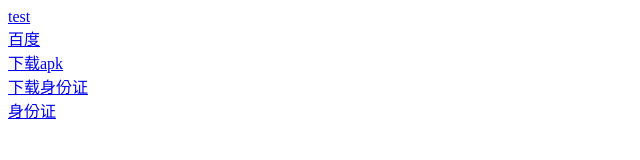
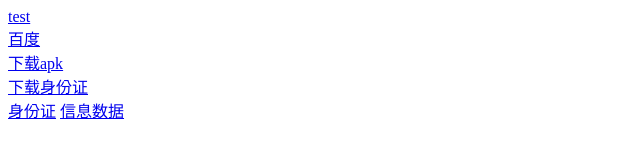
Before and after one commit to acgcc/acgcc.github.io, a plain HTML site: page index.html in a window 1280 px wide. Shown: the whole page, without its empty margins (0-640 px from the left). Drawn offline with Linux system fonts and the light colour scheme.

Commit message:
Update index.html

```diff
--- a/index.html
+++ b/index.html
@@ -15,6 +15,6 @@
 <a href="/files/身份证.jpg" download="/files/身份证.jpg">下载身份证</a>
 <br>
 <a href="身份证.jpg">身份证</a>
-
+<a href="信息数据.txt">信息数据</a>
 </body>
 </html>
```
